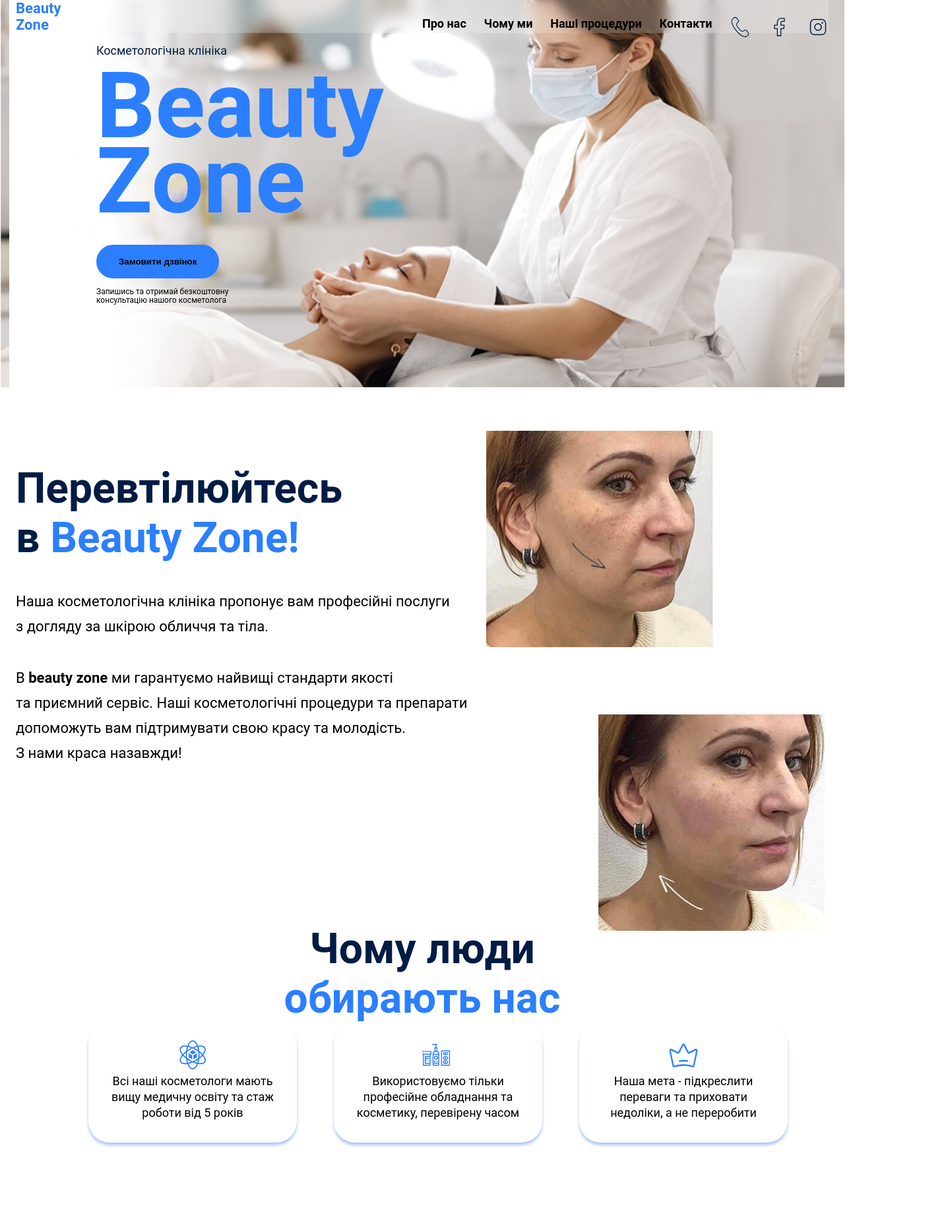
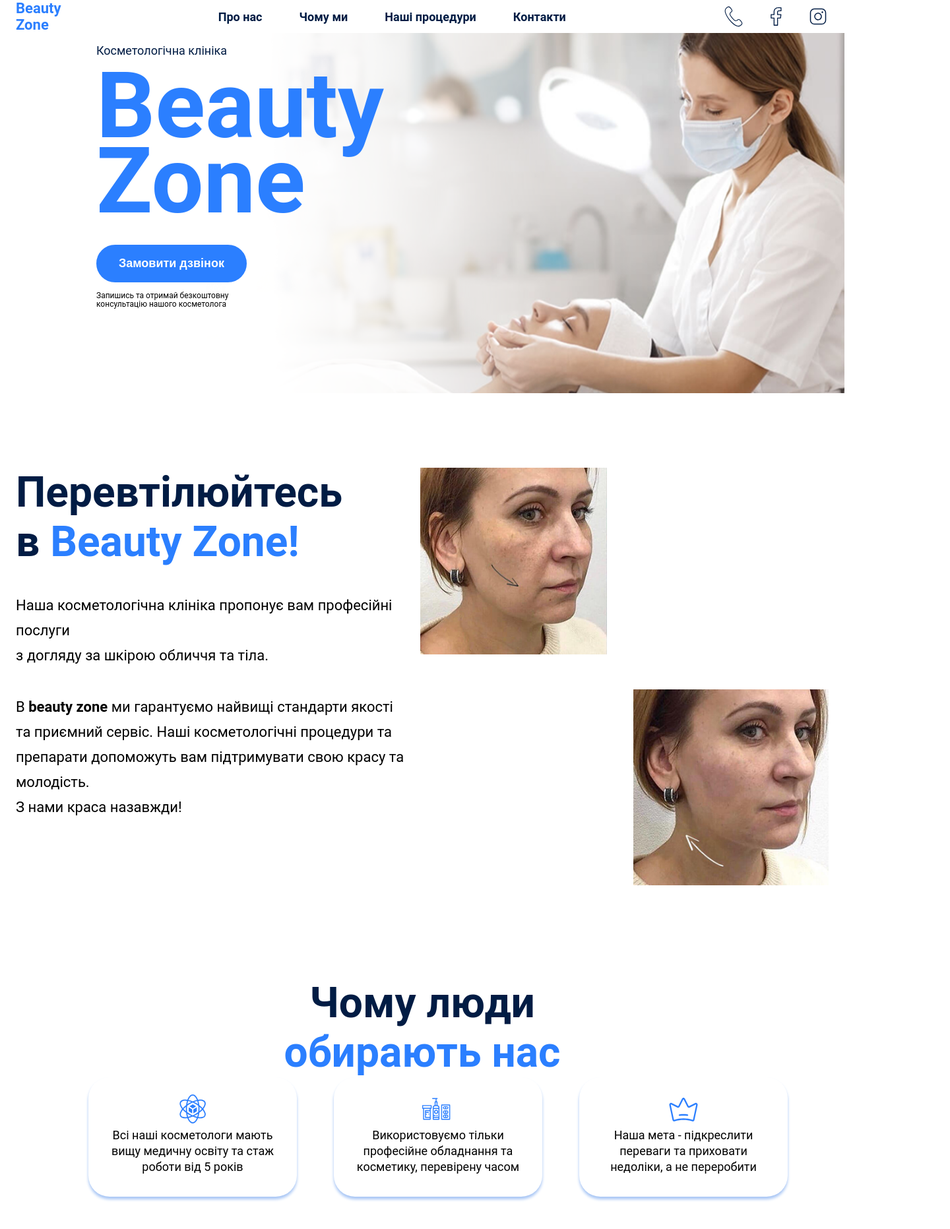
Before and after one commit to Charis498/home-work-2, a plain HTML site: page index.html in a window 1280 px wide. Shown: the top 1863 px of the page at 66% size, 1440 px wide, since content can reach past the window. Drawn offline with Linux system fonts and the light colour scheme.

Commit message:
Add files via upload

```diff
--- a/css/styles.css
+++ b/css/styles.css
@@ -53,6 +53,7 @@ body {
 a {
   text-decoration: none;
   color: var(--color-white);
+  display: flex;
 }
 
 ul {
@@ -68,8 +69,7 @@ img {
 }
 
 .container {
-  width: 100%;
-  max-width: 1288%;
+  max-width: 1288px;
   margin: 0 auto;
   padding: 0 24px;
 }
@@ -78,11 +78,13 @@ header {
   padding: 32px 0;
   z-index: 2;
   position: relative;
+  backdrop-filter: blur(10px);
 }
 
 .navigation {
   background: rgba(255, 255, 255, 0.2);
   backdrop-filter: blur(10px);
+  display: flex;
 }
 
 .navigation .logo {
@@ -91,43 +93,57 @@ header {
   color: var(--color-primary-light);
 }
 
-.navigation nav {
-  float: right;
-  width: 50%;
+.navigation .menu {
+  display: flex;
+  align-items: center;
+  flex-grow: 1;
+  justify-content: center;
 }
 
-.navigation nav ul {
+.navigation .menu ul {
   list-style: none;
   display: flex;
-  justify-content: space-between;
+  justify-content: center;
+  align-items: center;
+  gap: 56px;
 }
 
-.navigation nav ul li {
+.navigation .menu ul li {
   display: inline-block;
   font-size: 18px;
   font-weight: 700;
 }
 
-.navigation nav ul li a {
-  color: black;
+.navigation .menu ul li a {
+  color: var(--color-primary-dark);
 }
 
-.navigation nav ul li a:hover {
+.navigation .menu ul li a:hover {
   color: var(--color-primary-light);
 }
 
+.links {
+  display: flex;
+  gap: 32px;
+  align-items: center;
+}
+
+.links-icon {
+  fill: var(--color-primary-dark);
+}
 .hero {
   padding-bottom: 113px;
-  position: relative;
-  z-index: 1;
+  background-image: url('../img/white-background.png'),
+    url('../img/girl-working.png');
+  background-size: 1440px 658px, 1150px 687px;
+  background-repeat: no-repeat, no-repeat;
+  background-position: -0.6px -38px, 312px;
 }
 
 .hero-info {
   width: 530px;
   padding-left: 122px;
   padding-top: 16px;
-  z-index: 2;
-  position: relative;
 }
 
 .hero-info h2 {
@@ -144,13 +160,14 @@ header {
   padding-bottom: 40px;
 }
 .hero-info .btn {
-  color: var(--color-withe);
+  color: var(--color-white);
   background-color: var(--color-primary-light);
   border: 2px solid var(--color-primary-light);
   border-radius: 32px;
   padding: 16px 32px;
   cursor: pointer;
   font-weight: 600;
+  font-size: 18px;
 }
 
 .hero-info .btn:hover {
@@ -163,26 +180,10 @@ header {
   margin: 14px 0;
 }
 
-.hero img {
-  width: 1500px;
-  height: 687px;
-  position: absolute;
-  top: -150px;
-  right: 0;
-}
-
-.hero .hero-info img {
-  width: 1500px;
-  height: 687px;
-  position: absolute;
-  top: -150px;
-  right: 10px;
-  z-index: -1;
-}
-
 .reincarnation {
   position: relative;
   margin-top: 113px;
+  display: flex;
 }
 
 .reincarnation h2 {
@@ -207,25 +208,14 @@ header {
   font-weight: 600;
 }
 
-.woman2 img {
+.wooman {
   width: 343px;
   height: 328px;
-  position: absolute;
-  top: -50px;
-  right: 200px;
-}
-
-.woman img {
-  width: 343px;
-  height: 328px;
-  position: absolute;
-  top: 380px;
-  right: 30px;
+  margin: 336px 0px 0px 40px;
 }
 
 .txt-info {
   width: 709px;
-  position: relative;
   padding-bottom: 200px;
 }
 
@@ -263,9 +253,8 @@ header {
   box-shadow: 0 4px 4px #a8c6f5;
 }
 
-.swiper-slide img {
-  width: 48px;
-  height: 48px;
+.swiper-slide svg {
+  fill: var(--color-primary-light);
 }
 
 .swiper-slide p {
@@ -312,11 +301,16 @@ header {
   justify-content: center;
   width: 44px;
   height: 44px;
-  border-radius: 100%;
+  border-radius: 50%;
+  background-color: transparent;
+}
+
+.arrow-button svg {
+  fill: var(--color-primary-dark);
 }
 
 .format_card {
-  border-radius: 120px 4px;
+  border-radius: 4px 120px;
   width: 344px;
   height: 456px;
   background: linear-gradient(
@@ -325,20 +319,18 @@ header {
     rgba(1, 28, 68, 0.73) 82.66%,
     #011c44 99.06%
   );
-  transform: rotate(-180deg);
+  display: flex;
+  flex-direction: column;
+  justify-content: flex-end;
+  padding: 32px 77px;
 }
 
 .format-card_txt {
   font-weight: 400;
   font-size: 22px;
-  /* line-height: 26px; */
-  line-height: 118%;
+  line-height: 26px;
   text-align: center;
-  flex-direction: column;
-  justify-content: flex-end;
-  flex-direction: column;
-  color: var(--color-primary-dark);
-  transform: rotate(-180deg);
+  color: var(--color-white);
 }
 
 iframe {
@@ -359,6 +351,8 @@ iframe {
 
 .footer {
   background-color: var(--color-primary-dark);
+  margin-top: 96px;
+  padding: 56px 100px;
 }
 
 .footer-logo {
@@ -372,18 +366,9 @@ iframe {
   font-size: 16px;
 }
 
-.footer {
-  width: 1440px;
-  height: 278px;
-  margin-top: 96px;
-  padding: 56px 100px;
-}
-
 .footer-container {
   display: flex;
-  align-items: flex-start;
-  justify-content: flex-start;
-  flex-direction: row;
+  justify-content: center;
   gap: 186px;
 }
 
@@ -417,6 +402,10 @@ iframe {
   height: 42px;
 }
 
+.footer-icon {
+  fill: var(--color-white);
+}
+
 .footer-txt {
   display: flex;
   align-items: flex-start;
--- a/index.html
+++ b/index.html
@@ -11,23 +11,37 @@
       <header class="container">
         <div class="navigation">
           <span class="logo">Beauty <br />Zone</span>
-          <nav>
+          <nav class="menu">
             <ul>
               <li class="active"><a href="#">Про нас</a></li>
               <li><a href="#">Чому ми</a></li>
               <li><a href="#">Наші процедури</a></li>
               <li><a href="#">Контакти</a></li>
-              <li>
-                <a href="#"><img src="img/telephone.svg" alt="telephone" /></a>
-              </li>
-              <li>
-                <a href="#"><img src="img/facebook.svg" alt="facebook" /></a>
-              </li>
-              <li>
-                <a href="#"><img src="img/instagram.svg" alt="instagram" /></a>
-              </li>
             </ul>
           </nav>
+          <ul class="links">
+            <li>
+              <a href="#">
+                <svg class="links-icon" width="32" height="32">
+                  <use href="/img/icons.svg#icon-telephone"></use>
+                </svg>
+              </a>
+            </li>
+            <li>
+              <a href="#">
+                <svg class="links-icon" width="32" height="32">
+                  <use href="/img/icons.svg#icon-facebook"></use>
+                </svg>
+              </a>
+            </li>
+            <li>
+              <a href="#">
+                <svg class="links-icon" width="32" height="32">
+                  <use href="/img/icons.svg#icon-instagram"></use>
+                </svg>
+              </a>
+            </li>
+          </ul>
         </div>
       </header>
 
@@ -39,9 +53,7 @@
           <p>
             Запишись та отримай безкоштовну<br />консультацію нашого косметолога
           </p>
-          <img src="img/white-background.png " alt="withe-background" />
         </div>
-        <img src="img/girl-working.png" alt="girl-working" />
       </div>
 
       <div class="reincarnation container">
@@ -58,10 +70,10 @@
             З нами краса назавжди!
           </p>
         </div>
-        <div class="woman2">
+        <div class="wooman2">
           <img src="img/woman2.png" alt="woman2" />
         </div>
-        <div class="woman">
+        <div class="wooman">
           <img src="img/woman.png" alt="woman" />
         </div>
       </div>
@@ -70,21 +82,27 @@
         <h2>Чому люди <br /><span>обирають нас</span></h2>
         <div class="format-section">
           <div class="swiper-slide">
-            <img src="img/atom.svg" alt="atom" />
+            <svg width="48" height="48">
+              <use href="/img/icons.svg#icon-atom"></use>
+            </svg>
             <p>
               Всі наші косметологи мають вищу медичну освіту та стаж роботи від
               5 років
             </p>
           </div>
           <div class="swiper-slide">
-            <img src="img/castle.svg" alt="castle" />
+            <svg width="48" height="48">
+              <use href="/img/icons.svg#icon-castle"></use>
+            </svg>
             <p>
               Використовуємо тільки професійне обладнання та косметику,
               перевірену часом
             </p>
           </div>
           <div class="swiper-slide">
-            <img src="img/crown.svg" alt="crown" />
+            <svg width="48" height="48">
+              <use href="/img/icons.svg#icon-crown"></use>
+            </svg>
             <p>
               Наша мета - підкреслити переваги та приховати недоліки, а не
               переробити
@@ -97,7 +115,9 @@
         <h2>Наші <span>процедури</span></h2>
         <div class="format-container">
           <button class="arrow-button" type="button">
-            <img src="img/Arrow2.svg" alt="arrow" />
+            <svg class="arrow-icon" width="16" height="16">
+              <use href="/img/icons.svg#icon-Arrow2"></use>
+            </svg>
           </button>
           <ul>
             <li>
@@ -123,7 +143,9 @@
             </li>
           </ul>
           <button class="arrow-button" type="button">
-            <img src="img/Arrow2.svg" alt="arrow" />
+            <svg class="arrow-icon" width="16" height="16">
+              <use href="/img/icons.svg#icon-Arrow2"></use>
+            </svg>
           </button>
         </div>
       </div>
@@ -141,7 +163,7 @@
         ></iframe>
       </div>
 
-      <footer class="footer container">
+      <footer class="footer">
         <div class="footer-container">
           <div class="footer-logo">
             Beauty <br />
@@ -172,17 +194,25 @@
             <div class="social-site">
               <ul>
                 <li>
-                  <a href="#"
-                    ><img src="img/telephone.svg" alt="telephone"
-                  /></a>
+                  <a href="#">
+                    <svg class="footer-icon" width="42" height="42">
+                      <use href="/img/icons.svg#icon-telephone"></use>
+                    </svg>
+                  </a>
                 </li>
                 <li>
-                  <a href="#"><img src="img/facebook.svg" alt="facebook" /></a>
+                  <a href="#">
+                    <svg class="footer-icon" width="42" height="42">
+                      <use href="/img/icons.svg#icon-facebook"></use>
+                    </svg>
+                  </a>
                 </li>
                 <li>
-                  <a href="#"
-                    ><img src="img/instagram.svg" alt="instagram"
-                  /></a>
+                  <a href="#">
+                    <svg class="footer-icon" width="42" height="42">
+                      <use href="/img/icons.svg#icon-instagram"></use>
+                    </svg>
+                  </a>
                 </li>
               </ul>
             </div>
```
Also changed, not shown: img/icons.svg (added).
